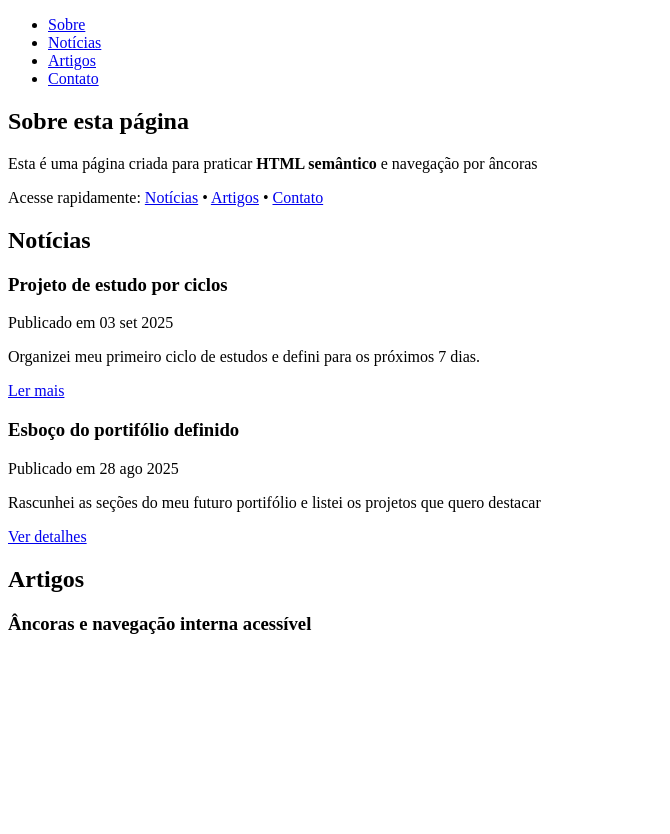
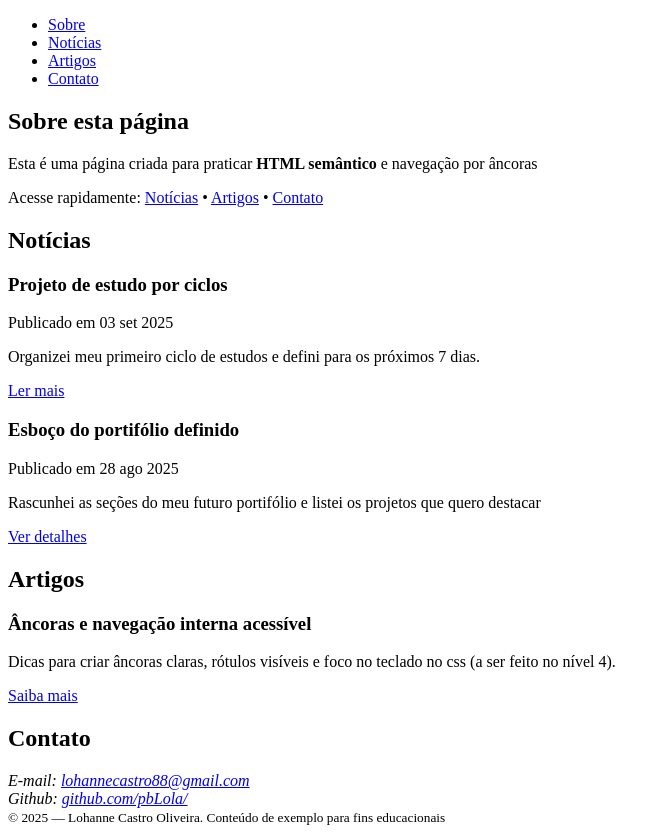
Before and after one commit to pbLola/M1-P1-N3_, a plain HTML site: page index.html in a window 1280 px wide. Shown: the whole page, without its empty margins (0-670 px from the left). Before the commit the page ends 800 px from the top, so only its background shows below. Drawn offline with Linux system fonts and the light colour scheme.

Commit message:
feat(html): adicionar footer e seção de contato.

```diff
--- a/index.html
+++ b/index.html
@@ -65,8 +65,32 @@ por âncoras."
         <h2>Artigos</h2>
         <article>
           <h3>Âncoras e navegação interna acessível</h3>
+          <p>
+            Dicas para criar âncoras claras, rótulos visíveis e foco no teclado
+            no css (a ser feito no nível 4).
+          </p>
+          <p><a href="#" target="_blank" rel="noopener">Saiba mais</a></p>
         </article>
       </section>
+      <section id="contato">
+        <h2>Contato</h2>
+        <address>
+          E-mail:
+          <a href="mailto:lohannecastro88@gmail.com"
+            >lohannecastro88@gmail.com</a
+          ><br />
+          Github:
+          <a href="https://github.com/pbLola/" target="_blank" rel="noopener"
+            >github.com/pbLola/</a
+          >
+        </address>
+      </section>
     </main>
+    <footer>
+      <small
+        >&copy; 2025 — Lohanne Castro Oliveira. Conteúdo de exemplo para fins
+        educacionais</small
+      >
+    </footer>
   </body>
 </html>
```
